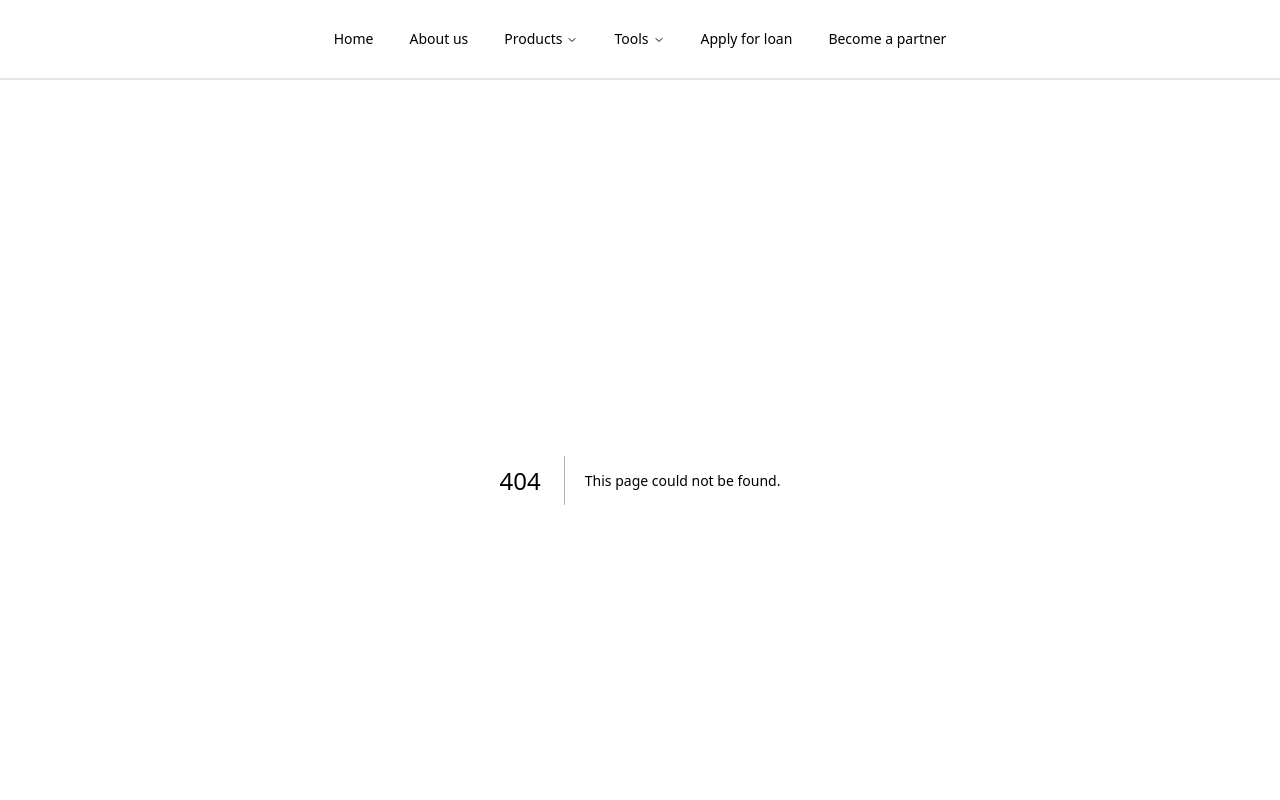
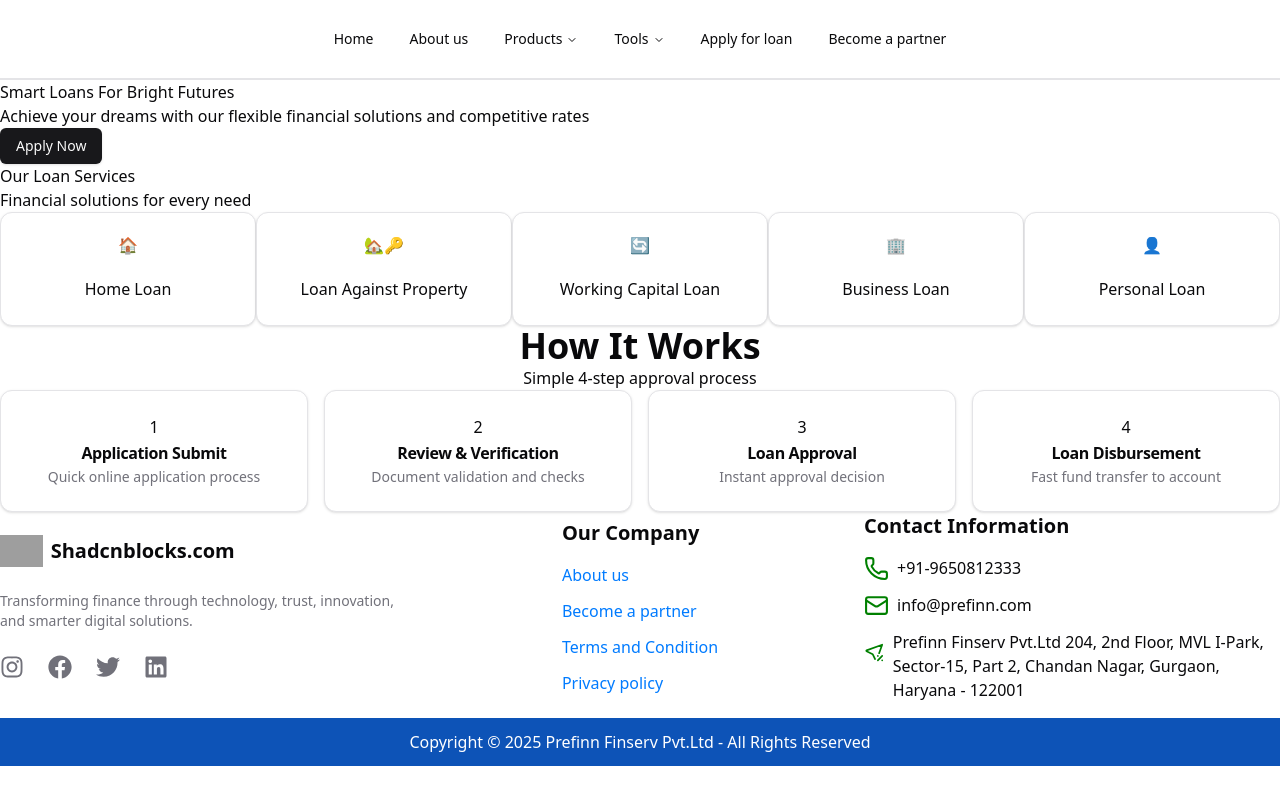
Before and after one commit to sidharthtripathi/prefinn-frontend, a Next.js app: page /emi-calculator in a window 1280 px wide. Before the commit this address had no page. Shown: the top 800 px of the page. Built offline with nearby package versions, Linux system fonts and the light colour scheme; grey boxes are pictures that could not be loaded.

Commit message:
done with all pages

```diff
--- /dev/null
+++ b/app/(pages)/(tools pages)/balance-transfer-calculator/page.tsx
@@ -0,0 +1,99 @@
+import {
+  Card,
+  CardContent,
+  CardDescription,
+  CardHeader,
+  CardTitle,
+} from "@/components/ui/card";
+
+export default function Page() {
+  return (
+    <div>
+      <h1>Smarter Management Made Simple</h1>
+      <p>Reduce Interest Cost And Consolidate Our Balance Transfer solutions</p>
+      <LoanServices />
+      <TransferSteps />
+    </div>
+  );
+}
+
+const loanServices: {
+  emoji: string;
+  title: string;
+}[] = [
+  {
+    emoji: "🏠",
+    title: "Home Loan",
+  },
+  {
+    emoji: "🏡🔑",
+    title: "Loan Against Property",
+  },
+  {
+    emoji: "🔄",
+    title: "Working Capital Loan",
+  },
+  {
+    emoji: "🏢",
+    title: "Business Loan",
+  },
+  {
+    emoji: "👤",
+    title: "Personal Loan",
+  },
+];
+
+function LoanServices() {
+  return (
+    <div>
+      <h1>Our Loan Services</h1>
+      <p>Financial solutions for every need</p>
+      <div className="grid grid-cols-1 sm:grid-cols-5">
+        {loanServices.map((loan, idx) => (
+          <Card key={idx}>
+            <CardHeader>
+              <CardTitle className="text-center">{loan.emoji}</CardTitle>
+            </CardHeader>
+            <CardContent className="text-center">{loan.title}</CardContent>
+          </Card>
+        ))}
+      </div>
+    </div>
+  );
+}
+
+const transferSteps: {
+  title: string;
+  description: string;
+}[] = [
+  {
+    title: "Balance Analysis",
+    description: "Review current debt structure",
+  },
+  {
+    title: "Offer Matching",
+    description: "Find best transfer options",
+  },
+  { title: "Risk Assessment", description: "Creditworthiness evaluation" },
+  { title: "Transfer Execution", description: "Secure debt migration" },
+];
+
+function TransferSteps() {
+  return (
+    <div>
+      <h1 className="text-center font-bold text-4xl">Tranfer Process</h1>
+      <p className="text-center">Streamlined 4-step transfer workflow</p>
+      <div className="grid grid-cols-1 sm:grid-cols-4 gap-4">
+        {transferSteps.map((step, idx) => (
+          <Card key={idx} className="text-center">
+            <CardHeader>
+              <p>{idx + 1}</p>
+              <CardTitle>{step.title}</CardTitle>
+              <CardDescription>{step.description}</CardDescription>
+            </CardHeader>
+          </Card>
+        ))}
+      </div>
+    </div>
+  );
+}
--- /dev/null
+++ b/app/(pages)/(tools pages)/cibilscore/page.tsx
@@ -0,0 +1,90 @@
+import { Input } from "@/components/ui/input";
+import { Label } from "@/components/ui/label";
+import { Checkbox } from "@/components/ui/checkbox";
+import { Button } from "@/components/ui/button";
+
+export default function Page() {
+  return (
+    <div className="grid grid-cols-1 sm:grid-cols-2 place-items-center">
+      <CreditBanner />
+      <CibilScoreForm />
+    </div>
+  );
+}
+
+function CreditBanner() {
+  return (
+    <div className="bg-blue-800 flex items-center justify-center w-2/3">
+      <div className="bg-blue-800 text-white text-center p-8 rounded-lg shadow-lg max-w-sm w-full">
+        <img
+          src="https://img.freepik.com/free-vector/modern-credit-score-scale-meter-concept-design_1017-53354.jpg?uid=R193913366&ga=GA1.1.56492630.1742847583&semt=ais_hybrid&w=740"
+          alt="Credit Score Banner"
+          className="mx-auto mb-6 w-48 h-auto rounded"
+        />
+
+        <h2 className="text-2xl font-semibold mb-6">Get Your Credit Score</h2>
+
+        <ul className="space-y-4 text-left">
+          <li className="flex items-center">
+            <span className="text-white mr-2">✔️</span> Instant Results
+          </li>
+          <li className="flex items-center">
+            <span className="text-white mr-2">✔️</span> No Hidden Fees
+          </li>
+          <li className="flex items-center">
+            <span className="text-white mr-2">✔️</span> Secure & Confidential
+          </li>
+          <li className="flex items-center">
+            <span className="text-white mr-2">✔️</span> No Impact on Your Credit
+            Report
+          </li>
+        </ul>
+      </div>
+    </div>
+  );
+}
+
+function CibilScoreForm() {
+  return (
+    <div>
+      <h1>Get your Credit Score Report</h1>
+      <p>Check Credit Scores for FREE!</p>
+      <form>
+        <div className="grid grid-cols-1 sm:grid-cols-2 gap-4">
+          <div>
+            <Label>Full Name</Label>
+            <Input type="text" />
+          </div>
+          <div>
+            <Label>DOB (DDMMYYYY)</Label>
+            <Input type="date" />
+          </div>
+          <div>
+            <Label>+91 Mobile No.</Label>
+            <Input type="tel" />
+          </div>
+          <div>
+            <Label>Email Address</Label>
+            <Input type="email" />
+          </div>
+          <div>
+            <Label>PAN Card</Label>
+            <Input type="text" />
+          </div>
+        </div>
+        <div className="flex items-center space-x-2">
+          <Checkbox id="terms" />
+          <label
+            htmlFor="terms"
+            className="text-sm font-medium leading-none peer-disabled:cursor-not-allowed peer-disabled:opacity-70"
+          >
+            Accept terms and conditions
+          </label>
+        </div>
+        <Button className="w-full" size={"lg"}>
+          Check Cibil Score
+        </Button>
+      </form>
+    </div>
+  );
+}
--- /dev/null
+++ b/app/(pages)/(tools pages)/emi-calculator/page.tsx
@@ -0,0 +1,100 @@
+import { Button } from "@/components/ui/button";
+import { Card, CardContent, CardDescription, CardHeader, CardTitle } from "@/components/ui/card";
+
+export default function Page() {
+  return (
+    <div>
+      <h1>Smart Loans For Bright Futures</h1>
+      <p>
+        Achieve your dreams with our flexible financial solutions and
+        competitive rates
+      </p>
+      <Button>Apply Now</Button>
+      <LoanServices />
+      <LoanApprovalSteps/>
+    </div>
+  );
+}
+
+const loanServices: {
+  emoji: string;
+  title: string;
+}[] = [
+  {
+    emoji: "🏠",
+    title: "Home Loan",
+  },
+  {
+    emoji: "🏡🔑",
+    title: "Loan Against Property",
+  },
+  {
+    emoji: "🔄",
+    title: "Working Capital Loan",
+  },
+  {
+    emoji: "🏢",
+    title: "Business Loan",
+  },
+  {
+    emoji: "👤",
+    title: "Personal Loan",
+  },
+];
+
+function LoanServices() {
+  return (
+    <div>
+      <h1>Our Loan Services</h1>
+      <p>Financial solutions for every need</p>
+      <div className="grid grid-cols-1 sm:grid-cols-5">
+        {loanServices.map((loan, idx) => (
+          <Card key={idx}>
+            <CardHeader>
+              <CardTitle className="text-center">{loan.emoji}</CardTitle>
+            </CardHeader>
+            <CardContent className="text-center">{loan.title}</CardContent>
+          </Card>
+        ))}
+      </div>
+    </div>
+  );
+}
+
+const workingSteps: {
+  title: string;
+  description: string;
+}[] = [
+  {
+    title: "Application Submit",
+    description: "Quick online application process",
+  },
+  {
+    title: "Review & Verification",
+    description: "Document validation and checks",
+  },
+  { title: "Loan Approval", description: "Instant approval decision" },
+  { title: "Loan Disbursement", description: "Fast fund transfer to account" },
+];
+
+function LoanApprovalSteps(){
+    return (
+        <div>
+            <h1 className="text-center font-bold text-4xl">How It Works</h1>
+            <p className="text-center">Simple 4-step approval process</p>
+            <div className="grid grid-cols-1 sm:grid-cols-4 gap-4">
+                {
+                    workingSteps.map((step,idx)=>(
+                        <Card key={idx} className="text-center">
+                            <CardHeader>
+                                <p>{idx+1}</p>
+                                <CardTitle>{step.title}</CardTitle>
+                                <CardDescription>{step.description}</CardDescription>
+                            </CardHeader>
+                        </Card>
+                    ))
+                }
+            </div>
+        </div>
+    )
+}
--- /dev/null
+++ b/components/ui/checkbox.tsx
@@ -0,0 +1,30 @@
+"use client"
+
+import * as React from "react"
+import * as CheckboxPrimitive from "@radix-ui/react-checkbox"
+import { Check } from "lucide-react"
+
+import { cn } from "@/lib/utils"
+
+const Checkbox = React.forwardRef<
+  React.ElementRef<typeof CheckboxPrimitive.Root>,
+  React.ComponentPropsWithoutRef<typeof CheckboxPrimitive.Root>
+>(({ className, ...props }, ref) => (
+  <CheckboxPrimitive.Root
+    ref={ref}
+    className={cn(
+      "peer h-4 w-4 shrink-0 rounded-sm border border-primary shadow focus-visible:outline-none focus-visible:ring-1 focus-visible:ring-ring disabled:cursor-not-allowed disabled:opacity-50 data-[state=checked]:bg-primary data-[state=checked]:text-primary-foreground",
+      className
+    )}
+    {...props}
+  >
+    <CheckboxPrimitive.Indicator
+      className={cn("flex items-center justify-center text-current")}
+    >
+      <Check className="h-4 w-4" />
+    </CheckboxPrimitive.Indicator>
+  </CheckboxPrimitive.Root>
+))
+Checkbox.displayName = CheckboxPrimitive.Root.displayName
+
+export { Checkbox }
--- a/package.json
+++ b/package.json
@@ -10,6 +10,7 @@
   },
   "dependencies": {
     "@radix-ui/react-accordion": "^1.2.8",
+    "@radix-ui/react-checkbox": "^1.3.1",
     "@radix-ui/react-dialog": "^1.1.13",
     "@radix-ui/react-dropdown-menu": "^2.1.12",
     "@radix-ui/react-icons": "^1.3.2",
```
Also changed, not shown: app/(pages)/(product pages)/business-loan/page.tsx (renamed from app/(pages)/business-loan/page.tsx), app/(pages)/(product pages)/home-loan/page.tsx (renamed from app/(pages)/home-loan/page.tsx), app/(pages)/(product pages)/loan-against-property/page.tsx (renamed from app/(pages)/loan-against-property/page.tsx), app/(pages)/(product pages)/personal-loan/page.tsx (renamed from app/(pages)/personal-loan/page.tsx), app/(pages)/(product pages)/working-capital-loan/page.tsx (renamed from app/(pages)/working-capital-loan/page.tsx), 1 other file (tests, documents, lock files or other folders).
